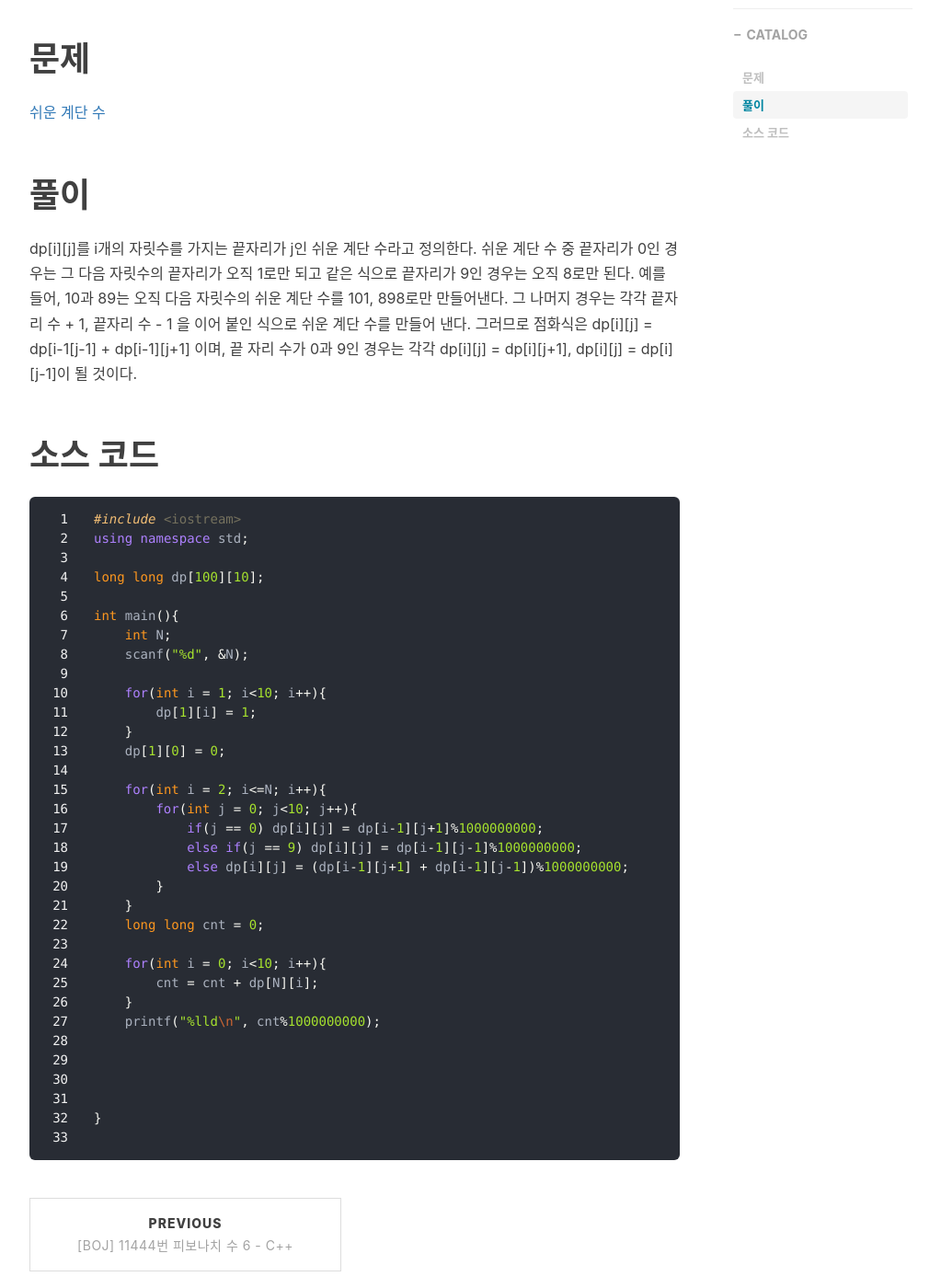
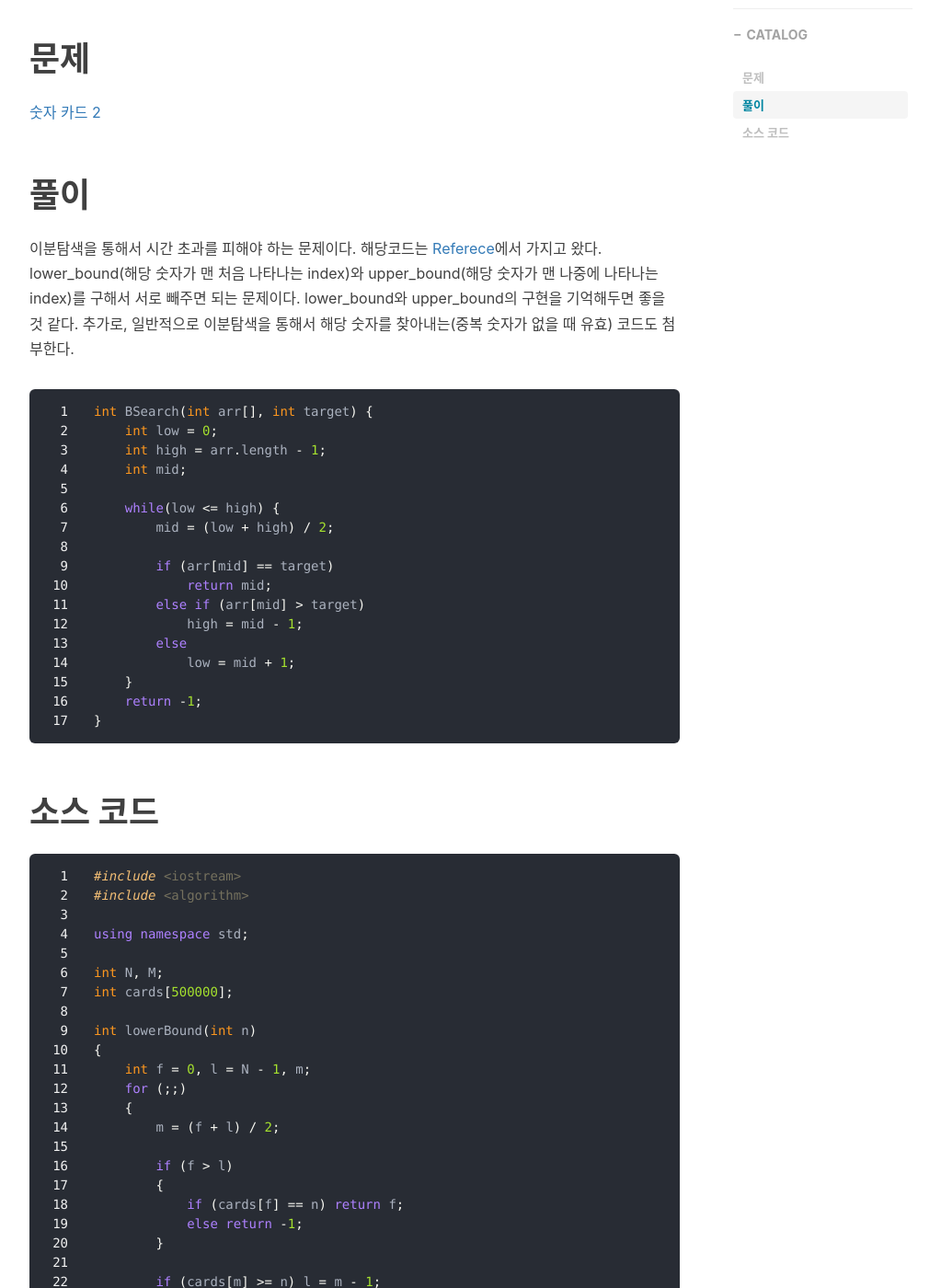
Before and after one commit to scatdelight/scatdelight.github.io, a Jekyll site: the page built from _posts/2021-06-28-BOJ-10816-C++.md, in a window 1280 px wide and 1400 px high, scrolled down 614 px. Shown: the whole window at 92% size, without its empty margins (233-1256 px from the left). Built offline with Jekyll 4.4.1, drawn with Linux system fonts in a browser that asks for light colours; nearby versions of some CDN libraries; some web fonts are replaced; comment, search, counter and statistics services are not loaded; some of the changed text lies outside the part shown.

Commit message:
Update 2021-06-28-BOJ-10816-C++.md

````diff
--- a/_posts/2021-06-28-BOJ-10816-C++.md
+++ b/_posts/2021-06-28-BOJ-10816-C++.md
@@ -1,6 +1,6 @@
 ---
 layout:     post
-title:      "[BOJ] 10816번 쉬운 계단 수 - C++"
+title:      "[BOJ] 10816번 숫자 카드 2 - C++"
 subtitle:   " \"이분탐색\""
 date:       2021-06-28 23:44:00
 author:     "Yongmin"
@@ -13,46 +13,104 @@ tags:
 ---
 
 # 문제
-[쉬운 계단 수](https://www.acmicpc.net/problem/10844)
+[숫자 카드 2](https://www.acmicpc.net/problem/10816)
 
 # 풀이
-dp[i][j]를 i개의 자릿수를 가지는 끝자리가 j인 쉬운 계단 수라고 정의한다. 쉬운 계단 수 중 끝자리가 0인 경우는 그 다음 자릿수의 끝자리가 오직 1로만 되고 같은 식으로 끝자리가 9인 경우는 오직 8로만 된다. 예를 들어, 10과 89는 오직 다음 자릿수의 쉬운 계단 수를 101, 898로만 만들어낸다.
-그 나머지 경우는 각각 끝자리 수 + 1, 끝자리 수 - 1 을 이어 붙인 식으로 쉬운 계단 수를 만들어 낸다. 그러므로 점화식은 dp[i][j] = dp[i-1[j-1] + dp[i-1][j+1] 이며, 끝 자리 수가 0과 9인 경우는
-각각 dp[i][j] = dp[i][j+1], dp[i][j] = dp[i][j-1]이 될 것이다.
+이분탐색을 통해서 시간 초과를 피해야 하는 문제이다. 해당코드는 [Referece](https://kbw1101.tistory.com/27)에서 가지고 왔다. lower_bound(해당 숫자가 맨 처음 나타나는 index)와 upper_bound(해당 숫자가 맨 나중에 나타나는 index)를 구해서 서로 빼주면 되는 문제이다. lower_bound와 upper_bound의 구현을 기억해두면 좋을 것 같다.
+추가로, 일반적으로 이분탐색을 통해서 해당 숫자를 찾아내는(중복 숫자가 없을 때 유효) 코드도 첨부한다.
+``` c++
+int BSearch(int arr[], int target) {
+    int low = 0;
+    int high = arr.length - 1;
+    int mid;
+
+    while(low <= high) {
+        mid = (low + high) / 2;
+
+        if (arr[mid] == target)
+            return mid;
+        else if (arr[mid] > target)
+            high = mid - 1;
+        else
+            low = mid + 1;
+    }
+    return -1;
+}
+```
+
 # 소스 코드
 
 ```c++
 #include <iostream>
+#include <algorithm>
+
 using namespace std;
 
-long long dp[100][10];
+int N, M;
+int cards[500000];
 
-int main(){
-    int N;
-    scanf("%d", &N);
+int lowerBound(int n)
+{
+    int f = 0, l = N - 1, m;
+    for (;;)
+    {
+        m = (f + l) / 2;
 
-    for(int i = 1; i<10; i++){
-        dp[1][i] = 1;
+        if (f > l)
+        {
+            if (cards[f] == n) return f;
+            else return -1;
+        }
+
+        if (cards[m] >= n) l = m - 1;
+        else f = m + 1;
     }
-    dp[1][0] = 0;
+}
+/*
+ 10
+ -10 -10 2 3 3 6 7 10 10 10
+ 8
+ 10 9 -5 2 3 4 5 -10
+ */
 
-    for(int i = 2; i<=N; i++){
-        for(int j = 0; j<10; j++){
-            if(j == 0) dp[i][j] = dp[i-1][j+1]%1000000000;
-            else if(j == 9) dp[i][j] = dp[i-1][j-1]%1000000000;
-            else dp[i][j] = (dp[i-1][j+1] + dp[i-1][j-1])%1000000000;
+int upperBound(int n)
+{
+    int f = 0, l = N - 1, m;
+    for (;;)
+    {
+        m = (f + l) / 2;
+
+        if (f > l)
+        {
+            if (cards[l] == n) return l;
+            else return -1;
         }
+
+        if (cards[m] <= n) f = m + 1;
+        else l = m - 1;
     }
-    long long cnt = 0;
-
-    for(int i = 0; i<10; i++){
-        cnt = cnt + dp[N][i];
-    }
-    printf("%lld\n", cnt%1000000000);
-
-
-
-
 }
 
+int main(void)
+{
+    cin.tie(NULL);
+    ios::sync_with_stdio(false);
+
+    cin >> N;
+    for (int i = 0; i < N; i++)
+        cin >> cards[i];
+    sort(cards, cards + N);
+
+    cin >> M;
+    int n, res;
+    for (int i = 0; i < M; i++)
+    {
+        cin >> n;
+        res = upperBound(n);
+        if (res == -1) cout << "0 ";
+        else cout << res - lowerBound(n) + 1 << " ";
+    }
+
+    return 0;
+}
 ```
````
